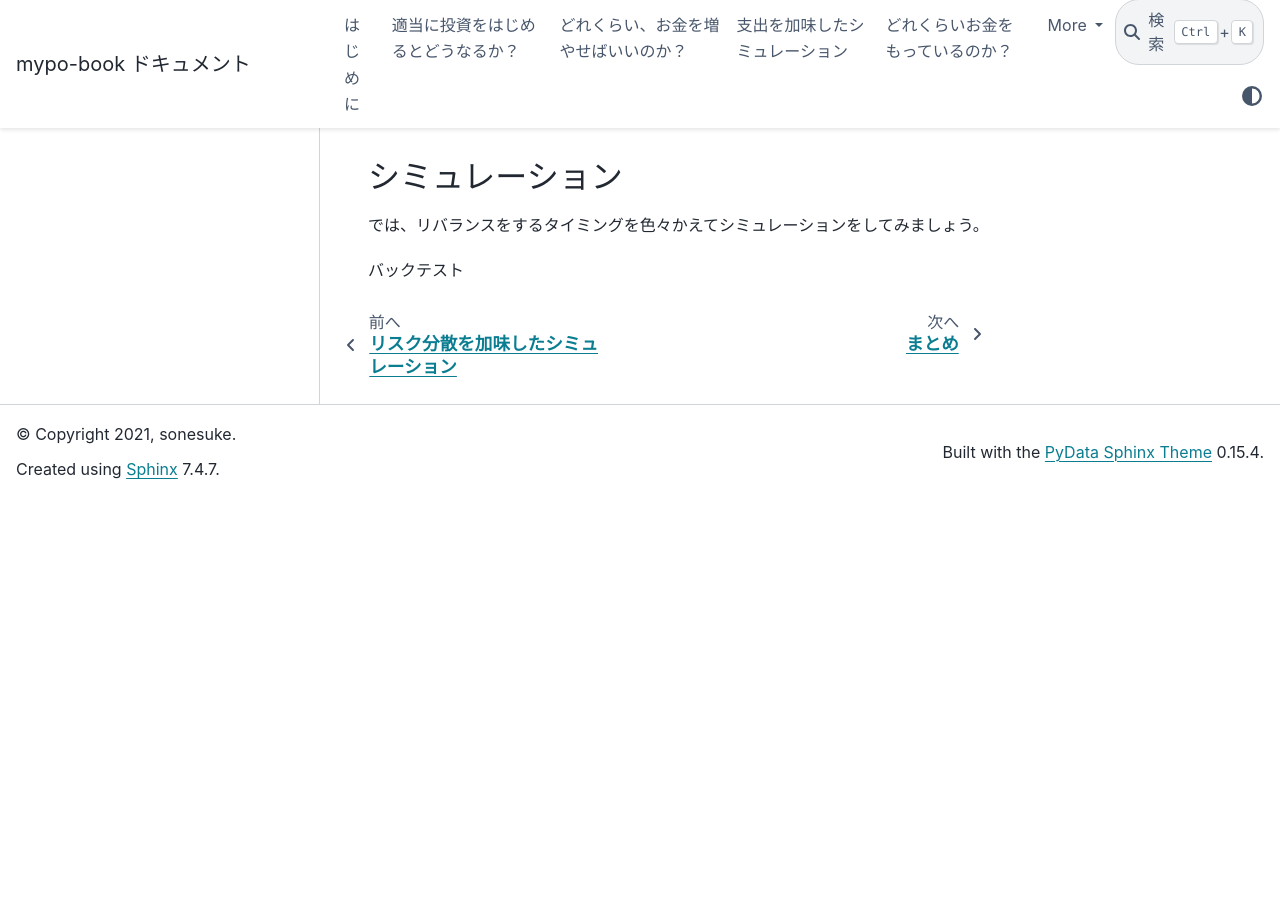
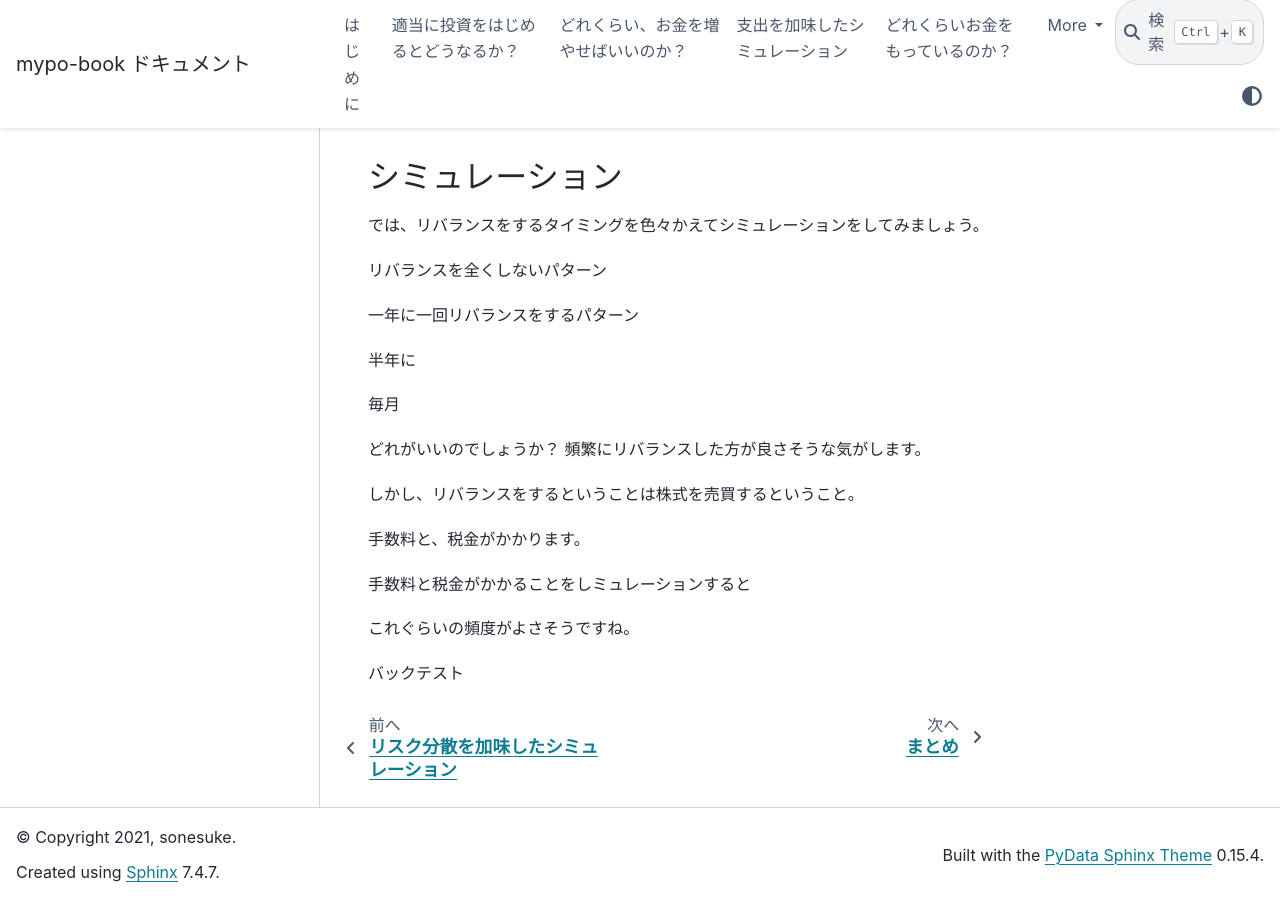
Before and after one commit to sonesuke/mypo-book, a Sphinx documentation site: the page built from source/part_1/08_rebalance.rst, in a window 1280 px wide and 900 px high, scrolled down 541 px. Built offline with Sphinx 7.4.7 and the PyData theme 0.15.4, drawn with Linux system fonts in a browser that asks for light colours; pages that are not in the unit, such as notebooks, are missing from menus; before the commit the page ends 1039 px from its top, so only the background shows below that.

Commit message:
add lines

```diff
--- a/source/part_1/08_rebalance.rst
+++ b/source/part_1/08_rebalance.rst
@@ -28,4 +28,34 @@
 
 
 
+リバランスを全くしないパターン
+
+
+一年に一回リバランスをするパターン
+
+半年に
+
+
+毎月
+
+
+どれがいいのでしょうか？
+頻繁にリバランスした方が良さそうな気がします。
+
+しかし、リバランスをするということは株式を売買するということ。
+
+手数料と、税金がかかります。
+
+
+手数料と税金がかかることをしミュレーションすると
+
+
+これぐらいの頻度がよさそうですね。
+
+
+
+
+
+
+
 バックテスト
```
